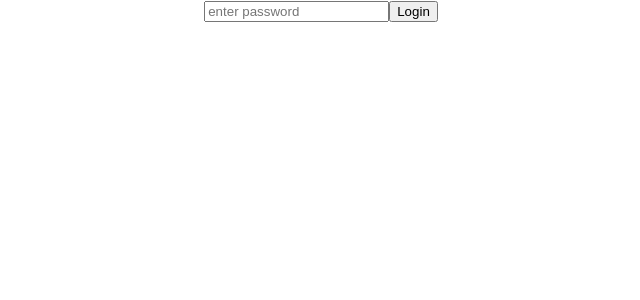
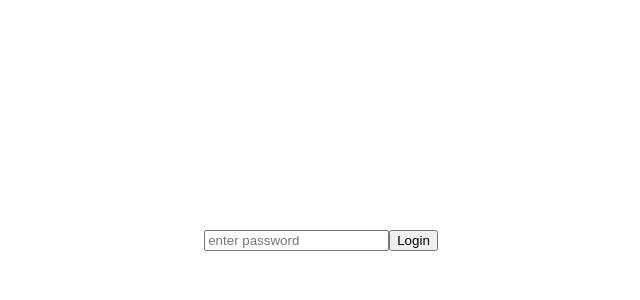
Before and after one commit to CD-Mackay/bad_ui_battles, a React (Create React App) app in the folder which_account/: page / in a window 1280 px wide. Shown: the top 300 px of the page, without its empty margins (319-959 px from the left). Built offline with nearby package versions, Linux system fonts and the light colour scheme.

Commit message:
style app layout

```diff
--- a/which_account/src/App.css
+++ b/which_account/src/App.css
@@ -1,5 +1,9 @@
 .App {
   text-align: center;
+  display: flex;
+  flex-direction: column;
+  justify-content: center;
+  height: 60vh;
 }
 
 .App-logo {
```
